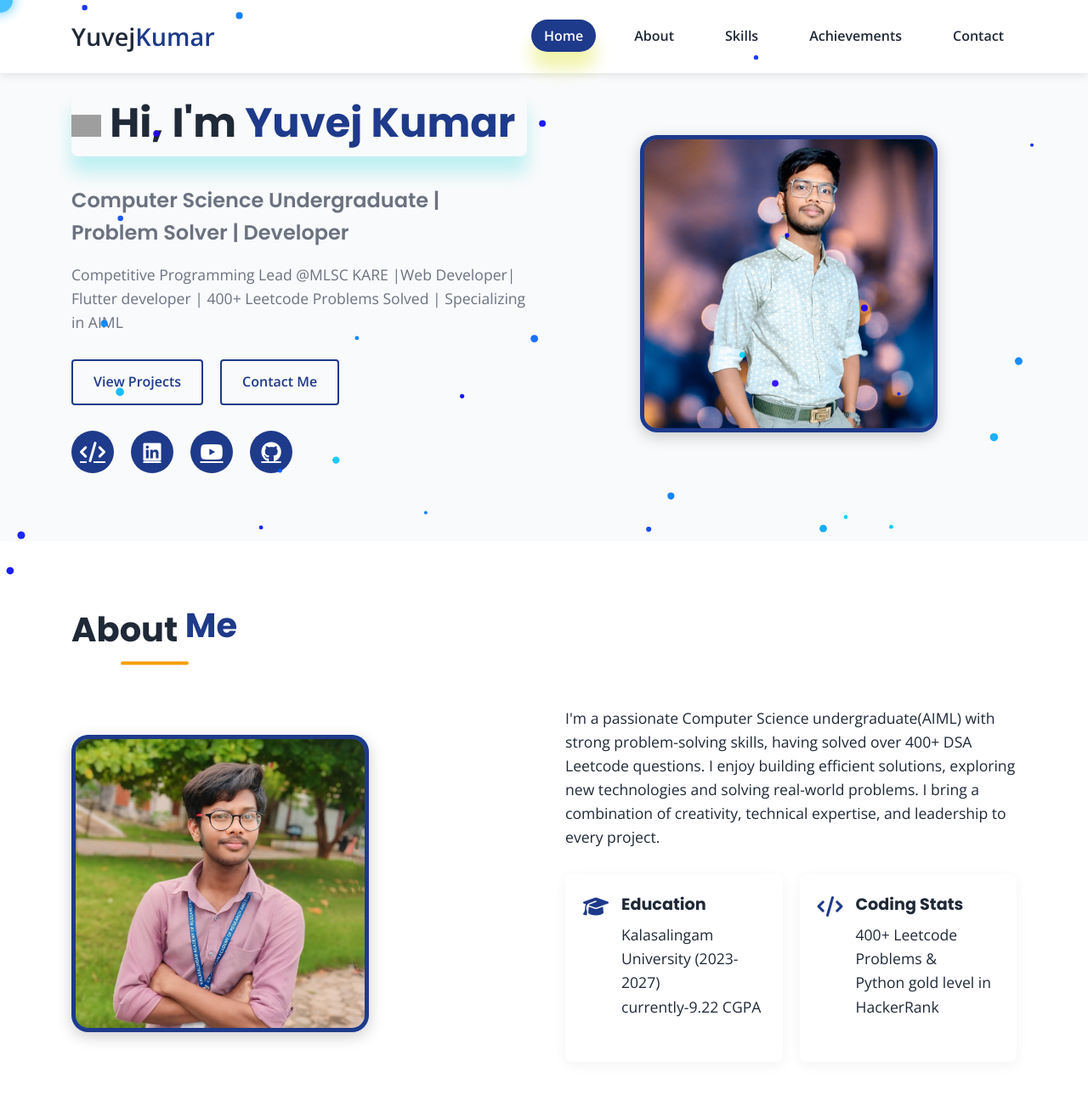
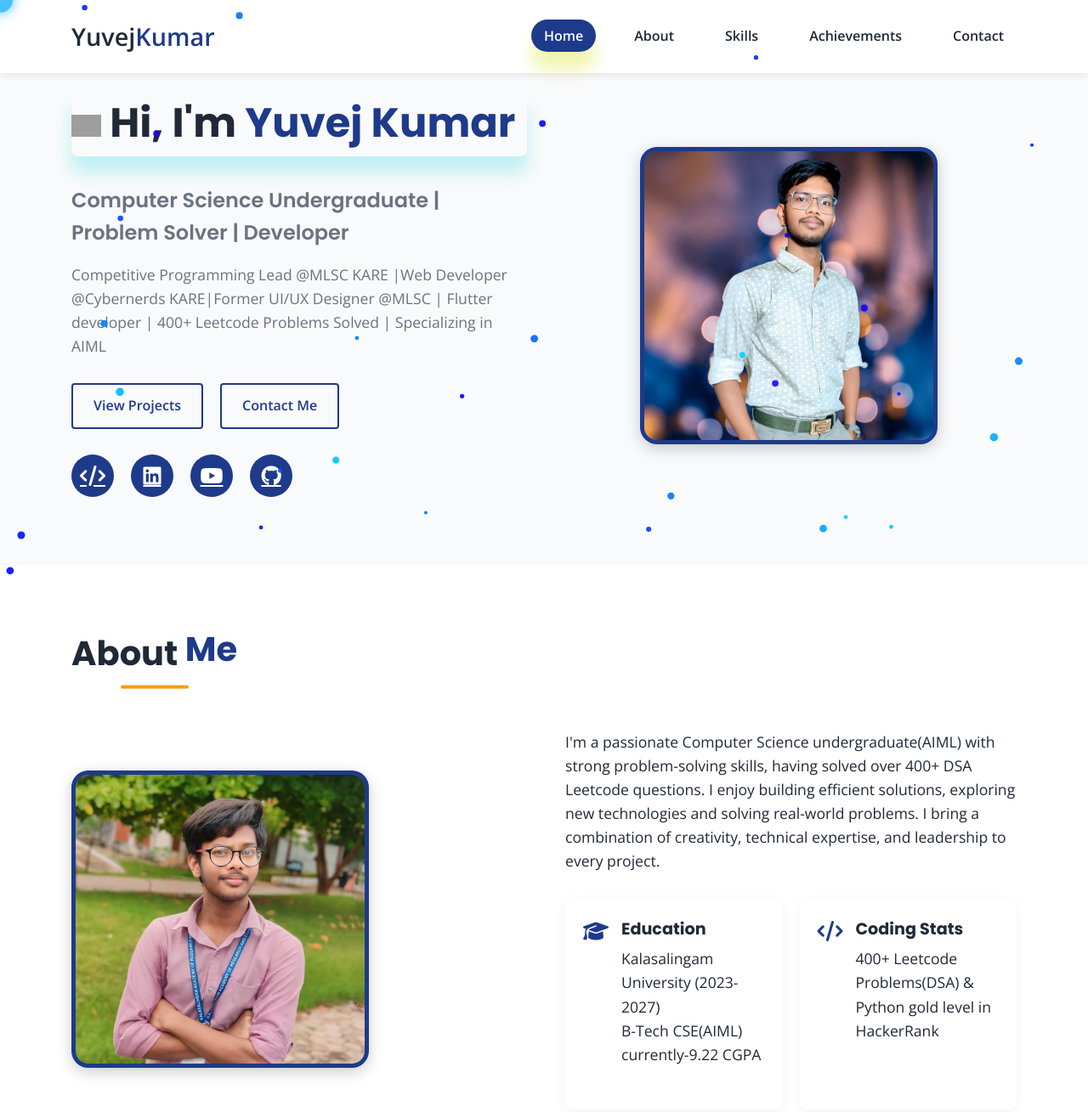
Before and after one commit to yuvejkumar/yuvejkumar.github.io, a plain HTML site: page index.html in a window 1280 px wide. Shown: the top 1309 px of the page at 85% size. Drawn offline with nearby package versions, Linux system fonts and the light colour scheme; grey boxes are pictures that could not be loaded.

Commit message:
Update index.html

```diff
--- a/index.html
+++ b/index.html
@@ -36,7 +36,7 @@
                 <h1>
                     <img src="https://media.giphy.com/media/hvRJCLFzcasrR4ia7z/giphy.gif" width="35"> Hi, I'm <span class="rainbow-text">Yuvej Kumar</span></h1>
                 <h2>Computer Science Undergraduate | Problem Solver | Developer</h2>
-                <p>Competitive Programming Lead @MLSC KARE |Web Developer| Flutter developer | 400+ Leetcode Problems Solved | Specializing in AIML </p>
+                <p>Competitive Programming Lead @MLSC KARE |Web Developer @Cybernerds KARE|Former UI/UX Designer @MLSC | Flutter developer | 400+ Leetcode Problems Solved | Specializing in AIML </p>
                 <div class="cta-buttons">
                     <a href="https://github.com/yuvejkumar" class="btn secondary">View Projects</a>
                     <a href="#contact" class="btn secondary">Contact Me</a>
@@ -74,14 +74,14 @@
                             <i class="fas fa-graduation-cap"></i>
                             <div>
                                 <h3>Education</h3>
-                                <p>Kalasalingam University (2023-2027)<br>currently-9.22 CGPA</p>
+                                <p>Kalasalingam University (2023-2027)<br>B-Tech CSE(AIML)<br>currently-9.22 CGPA</p>
                             </div>
                         </div>
                         <div class="detail-item">
                             <i class="fas fa-code"></i>
                             <div>
                                 <h3>Coding Stats</h3>
-                                <p>400+ Leetcode Problems & <br>Python gold level in HackerRank</p>
+                                <p>400+ Leetcode Problems(DSA) & <br>Python gold level in HackerRank</p>
                             </div>
                         </div>
                     </div>
```
